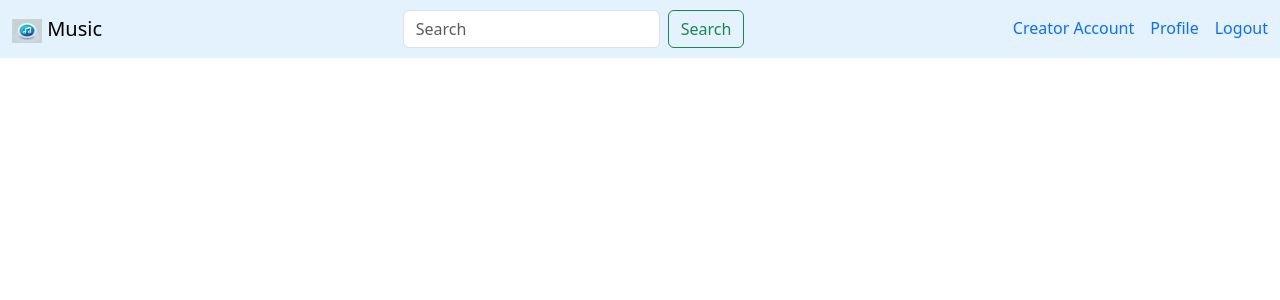
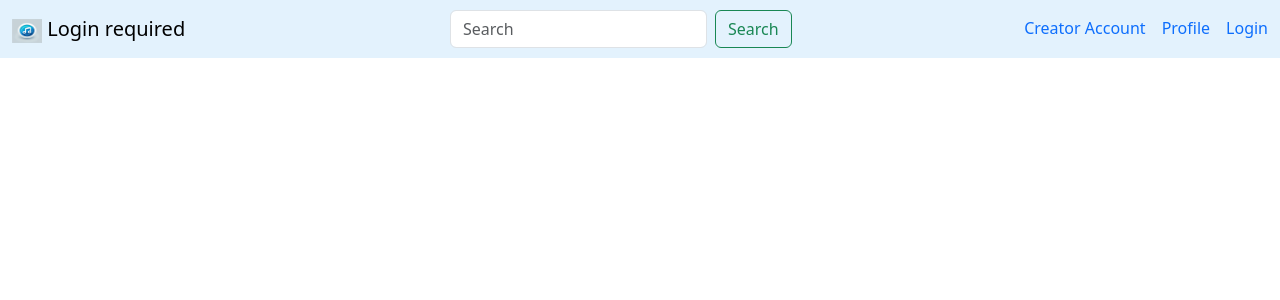
Before and after one commit to SatyamDevX/flask-music-app, a Flask app: page / in a window 1280 px wide. Shown: the top 300 px of the page. Run offline with Flask 3, Linux system fonts and the light colour scheme.

Commit message:
current user name is displayed in navbar and login & logout working smoothly by add one more nav link as login

```diff
--- a/music/templates/base.html
+++ b/music/templates/base.html
@@ -13,7 +13,13 @@
       <div class="container-fluid d-flex justify-content-between align-items-center">
         <a class="navbar-brand" href="/">
           <img src="{{ url_for('static', filename='favicon.ico') }}" alt="" width="30" height="24">
-          <span class="navbar-brand mb-0 h1">Music</span>
+          <span class="navbar-brand mb-0 h1">
+            {% if current_user.is_authenticated %}
+            Welcome {{ current_user.email }}
+            {% else %}
+            Login required
+            {% endif %}
+          </span>
         </a>
 
         <form action="/search" method="POST" class="d-flex" role="search">
@@ -24,7 +30,11 @@
         <ul class="nav nav-underline">
           <li class="nav-item"><a class="nav-link" href="/creatorregister">Creator Account</a></li>
           <li class="nav-item"><a class="nav-link" href="/userprofile">Profile</a></li>
+          {% if current_user.is_authenticated %}
           <li class="nav-item"><a class="nav-link" href="{{ url_for('security.logout') }}">Logout</a></li>
+          {% else %}
+          <li class="nav-item"><a class="nav-link" href="{{ url_for('security.login') }}">Login</a></li>
+          {% endif %}
         </ul>
       </div>
 
```
